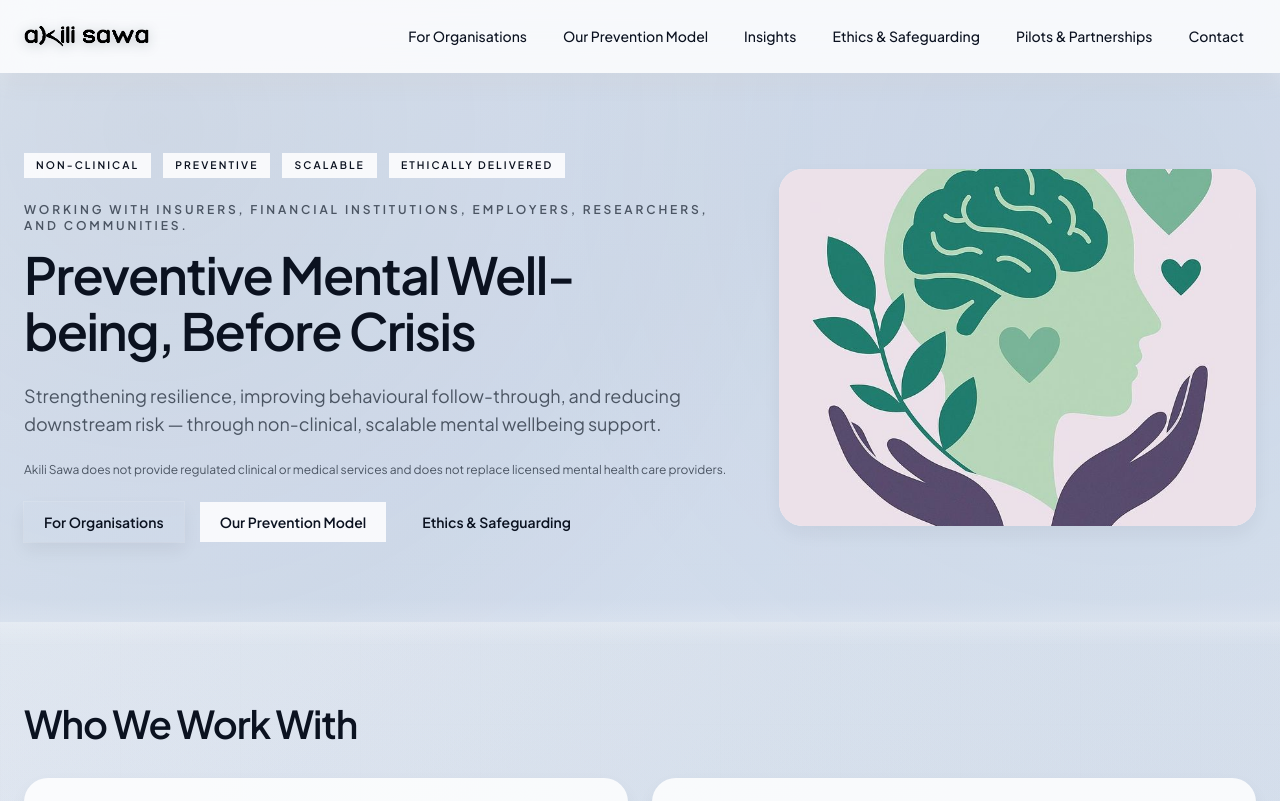
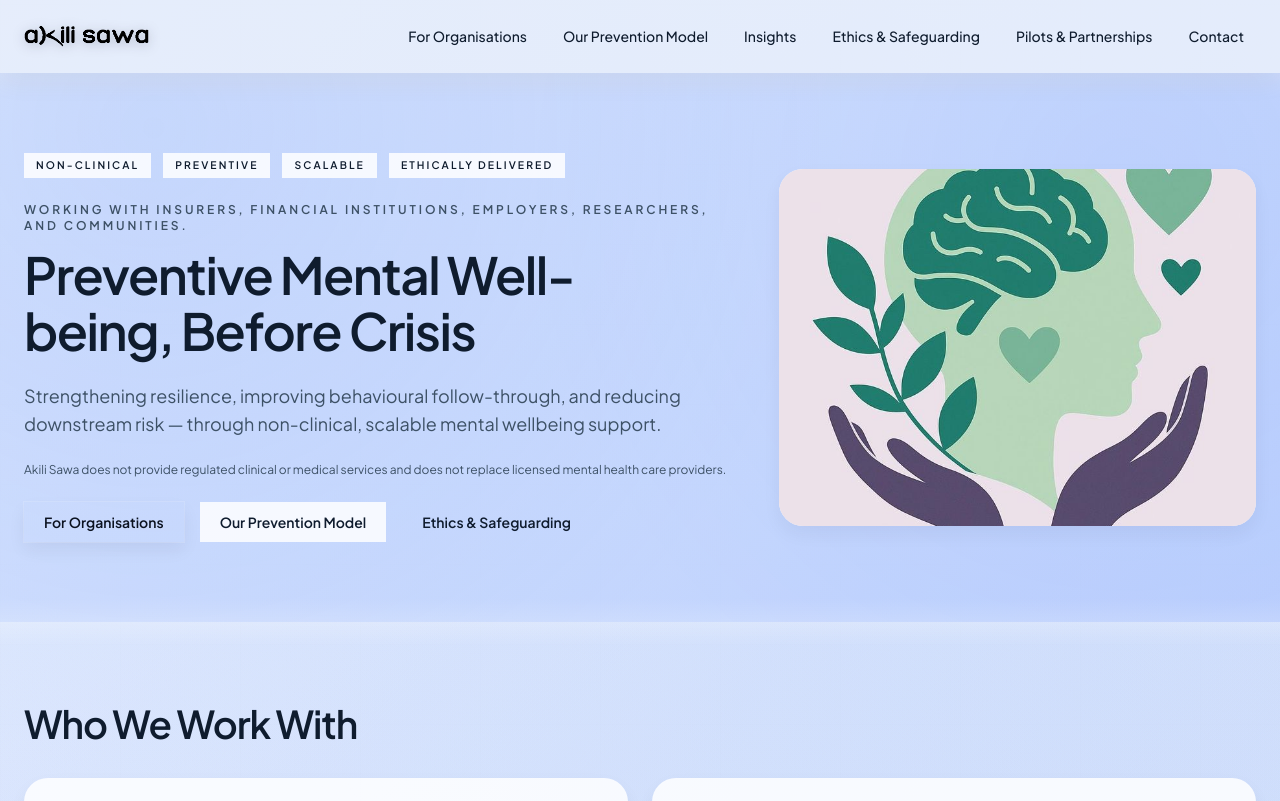
Before and after one commit to AustinMunene/Akilisawa, a React (Vite) app: page / in a window 1280 px wide. Shown: the top 801 px of the page. Built offline with nearby package versions, Linux system fonts and the light colour scheme.

Commit message:
Minor UI updates

```diff
--- a/src/components/layout/Navigation.tsx
+++ b/src/components/layout/Navigation.tsx
@@ -20,12 +20,13 @@ const Navigation = () => {
       <header
         className={`sticky top-0 z-40 border-b border-transparent backdrop-blur-xl transition ${
           isScrolled
-            ? "bg-white/55 shadow-[0_8px_18px_rgba(15,23,42,0.05)]"
-            : "bg-white/80 shadow-[0_10px_24px_rgba(15,23,42,0.06)]"
+            ? "bg-[rgba(238,243,250,0.85)] shadow-[0_8px_18px_rgba(15,23,42,0.05)]"
+            : "bg-[rgba(238,243,250,0.65)] shadow-[0_10px_24px_rgba(15,23,42,0.06)]"
         }`}
         style={{
+          backdropFilter: isScrolled ? "blur(12px)" : "blur(0px)",
           transition:
-            "background-color 0.3s cubic-bezier(0.16, 1, 0.3, 1), box-shadow 0.3s cubic-bezier(0.16, 1, 0.3, 1), border-color 0.3s cubic-bezier(0.16, 1, 0.3, 1)",
+            "background-color 0.4s cubic-bezier(0.25, 0.46, 0.45, 0.94), box-shadow 0.4s cubic-bezier(0.25, 0.46, 0.45, 0.94), border-color 0.4s cubic-bezier(0.25, 0.46, 0.45, 0.94), backdrop-filter 0.4s cubic-bezier(0.25, 0.46, 0.45, 0.94)",
         }}
       >
         <div className="mx-auto flex w-full max-w-7xl items-center justify-between gap-4 px-6 py-5">
--- a/src/components/layout/PageTransition.tsx
+++ b/src/components/layout/PageTransition.tsx
@@ -1,6 +1,6 @@
 import { motion, useReducedMotion } from "framer-motion";
 import type { ReactNode } from "react";
-import { EASE_OUT } from "../../lib/animation";
+import { ENTRY_EASE, EXIT_EASE } from "../../lib/animation";
 
 type PageTransitionProps = {
   children: ReactNode;
@@ -13,11 +13,19 @@ const PageTransition = ({ children, className }: PageTransitionProps) => {
     <motion.main
       className={className}
       initial={prefersReducedMotion ? false : { opacity: 0, y: 16 }}
-      animate={{ opacity: 1, y: 0 }}
-      exit={{ opacity: 0, y: -8 }}
-      transition={{
-        duration: prefersReducedMotion ? 0 : 0.4,
-        ease: prefersReducedMotion ? undefined : EASE_OUT,
+      animate={{
+        opacity: 1,
+        y: 0,
+        transition: prefersReducedMotion
+          ? { duration: 0 }
+          : { duration: 0.55, ease: ENTRY_EASE },
+      }}
+      exit={{
+        opacity: 0,
+        y: -8,
+        transition: prefersReducedMotion
+          ? { duration: 0 }
+          : { duration: 0.55, ease: EXIT_EASE },
       }}
     >
       {children}
--- a/src/components/motion/MotionInView.tsx
+++ b/src/components/motion/MotionInView.tsx
@@ -1,6 +1,6 @@
 import { motion, useReducedMotion } from "framer-motion";
 import type { ReactNode } from "react";
-import { EASE_OUT, fadeUp } from "../../lib/animation";
+import { ENTRY_EASE, fadeUp } from "../../lib/animation";
 
 type MotionInViewProps = {
   children: ReactNode;
@@ -16,13 +16,13 @@ const MotionInView = ({ children, className, delay = 0 }: MotionInViewProps) =>
       variants={fadeUp}
       initial={prefersReducedMotion ? false : "hidden"}
       whileInView="visible"
-      viewport={{ once: true, margin: "-60px" }}
+      viewport={{ once: true, margin: "-80px" }}
       transition={
         prefersReducedMotion
           ? { duration: 0 }
           : {
-              duration: 0.6,
-              ease: EASE_OUT,
+              duration: 0.75,
+              ease: ENTRY_EASE,
               delay,
             }
       }
--- a/src/components/ui/Button.tsx
+++ b/src/components/ui/Button.tsx
@@ -27,7 +27,7 @@ const variantStyles: Record<ButtonVariant, string> = {
 };
 
 const baseStyles =
-  "inline-flex items-center justify-center rounded-soft px-5 py-2.5 text-sm font-semibold transition hover:-translate-y-0.5 focus-visible:outline-none focus-visible:ring-2";
+  "inline-flex items-center justify-center rounded-soft px-5 py-2.5 text-sm font-semibold hover:-translate-y-0.5 focus-visible:outline-none focus-visible:ring-2";
 
 export const Button = ({
   variant = "primary",
@@ -40,7 +40,8 @@ export const Button = ({
       whileHover={{ scale: 1.02 }}
       whileTap={{ scale: 0.98 }}
       style={{
-        transition: "all 0.25s cubic-bezier(0.16, 1, 0.3, 1)",
+        transition:
+          "all 0.3s cubic-bezier(0.25, 0.46, 0.45, 0.94)",
       }}
       {...props}
     />
@@ -60,7 +61,8 @@ export const ButtonLink = ({
       whileHover={{ scale: 1.02 }}
       whileTap={{ scale: 0.98 }}
       style={{
-        transition: "all 0.25s cubic-bezier(0.16, 1, 0.3, 1)",
+        transition:
+          "all 0.3s cubic-bezier(0.25, 0.46, 0.45, 0.94)",
       }}
     >
       {children}
--- a/src/components/ui/Card.tsx
+++ b/src/components/ui/Card.tsx
@@ -1,7 +1,7 @@
 import { motion, useReducedMotion } from "framer-motion";
 import { useEffect, useId, useState } from "react";
 import type { ReactNode } from "react";
-import { EASE_OUT, fadeUp } from "../../lib/animation";
+import { ENTRY_EASE, fadeUp } from "../../lib/animation";
 
 type CardProps = {
   title?: string;
@@ -35,14 +35,14 @@ const Card = ({ title, eyebrow, children, className }: CardProps) => {
         prefersReducedMotion ? false : { ...(fadeUp.hidden as object), x: xOffset }
       }
       whileInView={{ ...(fadeUp.visible as object), x: 0 }}
-      viewport={{ once: true, margin: "-60px" }}
+      viewport={{ once: true, margin: "-80px" }}
       whileHover={prefersReducedMotion ? undefined : { y: -4 }}
       transition={
         prefersReducedMotion
           ? { duration: 0 }
           : {
-              duration: 0.6,
-              ease: EASE_OUT,
+              duration: 0.75,
+              ease: ENTRY_EASE,
             }
       }
     >
--- a/src/components/ui/ImagePanel.tsx
+++ b/src/components/ui/ImagePanel.tsx
@@ -1,7 +1,7 @@
 import { motion, useReducedMotion } from "framer-motion";
 import { useEffect, useId, useState } from "react";
 import type { ReactNode } from "react";
-import { EASE_OUT, scaleIn } from "../../lib/animation";
+import { ENTRY_EASE, scaleIn } from "../../lib/animation";
 
 type ImagePanelProps = {
   src?: string;
@@ -42,14 +42,14 @@ const ImagePanel = ({ src, alt = "", className, children }: ImagePanelProps) =>
             : { ...(scaleIn.hidden as object), x: xOffset }
         }
         whileInView={{ ...(scaleIn.visible as object), x: 0 }}
-        viewport={{ once: true, margin: "-60px" }}
+        viewport={{ once: true, margin: "-80px" }}
         whileHover={prefersReducedMotion ? undefined : { y: -3 }}
         transition={
           prefersReducedMotion
             ? { duration: 0 }
             : {
-                duration: 0.4,
-                ease: EASE_OUT,
+                duration: 0.75,
+                ease: ENTRY_EASE,
               }
         }
       >
--- a/src/lib/animation.ts
+++ b/src/lib/animation.ts
@@ -1,18 +1,20 @@
 import type { Transition, Variants } from "framer-motion";
 
-export const EASE_OUT: Transition["ease"] = [0.16, 1, 0.3, 1];
+// Entry and exit easings for calm, premium motion
+export const ENTRY_EASE: Transition["ease"] = [0.25, 0.46, 0.45, 0.94];
+export const EXIT_EASE: Transition["ease"] = [0.4, 0, 0.2, 1];
 
 export const fadeUp: Variants = {
   hidden: {
     opacity: 0,
-    y: 24,
+    y: 32,
   },
   visible: {
     opacity: 1,
     y: 0,
     transition: {
-      duration: 0.6,
-      ease: EASE_OUT,
+      duration: 0.75,
+      ease: ENTRY_EASE,
     },
   },
 };
@@ -24,8 +26,8 @@ export const fadeIn: Variants = {
   visible: {
     opacity: 1,
     transition: {
-      duration: 0.5,
-      ease: EASE_OUT,
+      duration: 0.75,
+      ease: ENTRY_EASE,
     },
   },
 };
@@ -39,8 +41,8 @@ export const scaleIn: Variants = {
     opacity: 1,
     scale: 1,
     transition: {
-      duration: 0.4,
-      ease: EASE_OUT,
+      duration: 0.75,
+      ease: ENTRY_EASE,
     },
   },
 };
@@ -49,8 +51,8 @@ export const staggerContainer: Variants = {
   hidden: {},
   visible: {
     transition: {
-      staggerChildren: 0.08,
-      delayChildren: 0.1,
+      staggerChildren: 0.12,
+      delayChildren: 0.15,
     },
   },
 };
--- a/src/styles/globals.css
+++ b/src/styles/globals.css
@@ -1,21 +1,35 @@
 @import "tailwindcss";
 
 :root {
-  --bg-light: #dbe4f1;
-  --bg-mid: #cdd9eb;
-  --bg-soft: #d6e1f0;
-  --bg-dark-soft: #c4d1e5;
-  --text-primary: #0b1220;
-  --text-secondary: #4b5563;
-  --accent: #162a42;
-  --bg: var(--bg-light);
-  --bg-tint: var(--bg-mid);
-  --bg-tint-alt: var(--bg-dark-soft);
-  --surface: #ffffff;
-  --panel: #f7f9fc;
+  /* New palette */
+  --bg-primary: #d7e4ff; /* deeper, clearly blue */
+  --bg-secondary: #c5d7ff; /* alternating sections */
+  --bg-card: #ffffff;
+  --bg-deep: #afc6ff; /* hero / deeper bands */
+
+  --text-primary: #0f1c2e;
+  --text-secondary: #3d5166;
+  --text-muted: #6b849e;
+
+  --accent-blue: #2563eb;
+  --accent-green: #22c55e;
+
+  --border-subtle: #c8d9ee;
+
+  /* Legacy tokens mapped onto new palette */
+  --bg-light: var(--bg-primary);
+  --bg-mid: var(--bg-secondary);
+  --bg-soft: var(--bg-secondary);
+  --bg-dark-soft: var(--bg-deep);
+  --accent: var(--accent-blue);
+  --bg: var(--bg-primary);
+  --bg-tint: var(--bg-secondary);
+  --bg-tint-alt: var(--bg-deep);
+  --surface: var(--bg-card);
+  --panel: #f5f7fc;
   --text: var(--text-primary);
   --muted: var(--text-secondary);
-  --line: rgba(11, 18, 32, 0.1);
+  --line: var(--border-subtle);
   --font-sans: "Satoshi", "Plus Jakarta Sans", "Inter", "Poppins", system-ui,
     sans-serif;
 }
@@ -150,15 +164,15 @@
   .bg-gradient-wash {
     background-image: radial-gradient(
         circle at 12% 10%,
-        rgba(22, 42, 66, 0.08),
+      rgba(37, 99, 235, 0.12),
         transparent 55%
       ),
       radial-gradient(
         circle at 88% 20%,
-        rgba(22, 42, 66, 0.06),
+      rgba(37, 99, 235, 0.08),
         transparent 50%
       ),
-      linear-gradient(135deg, #dbe4f1 0%, #cdd9eb 48%, #d6e1f0 100%);
+      linear-gradient(135deg, #d7e4ff 0%, #c5d7ff 48%, #afc6ff 100%);
   }
 
   .dark .bg-gradient-wash {
```
